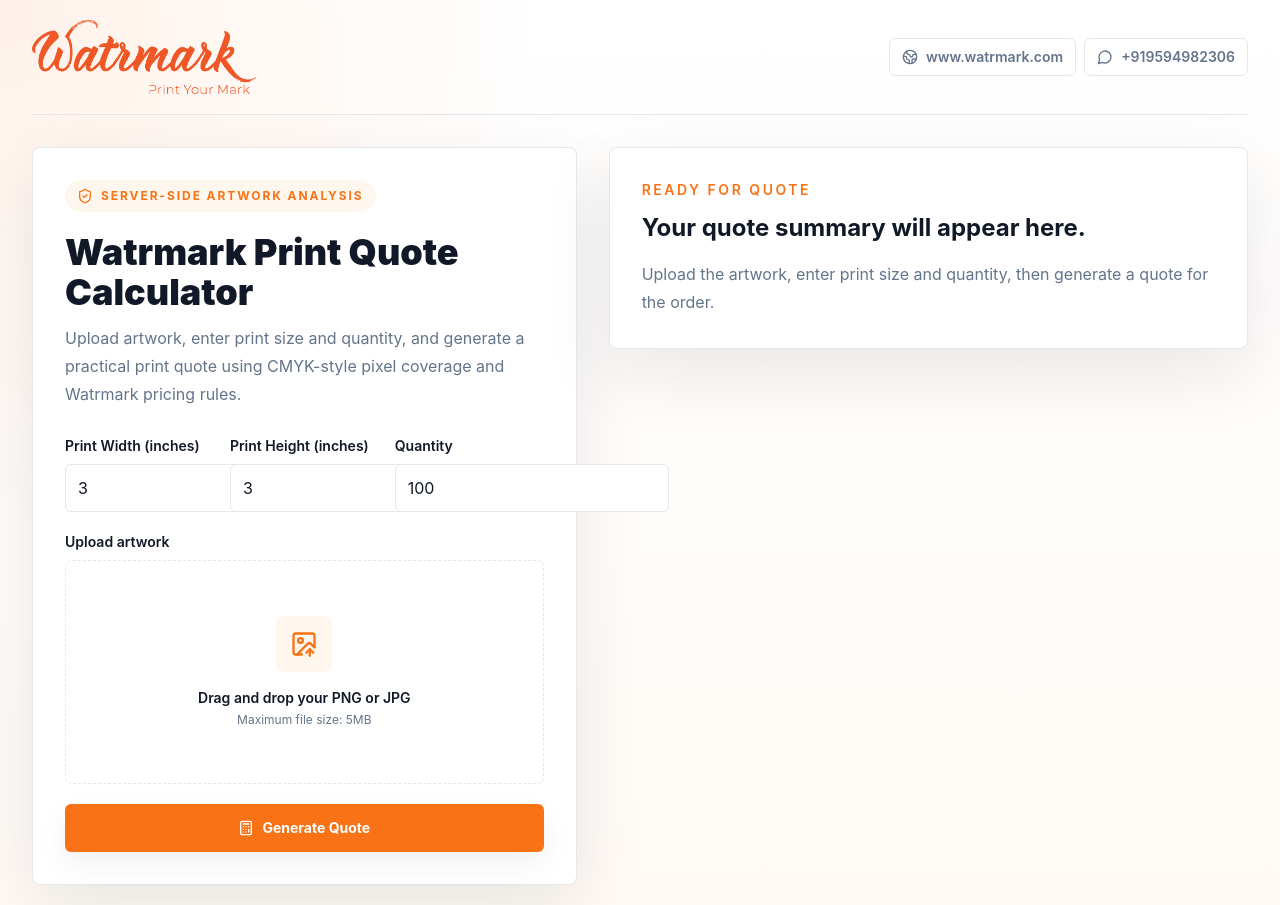
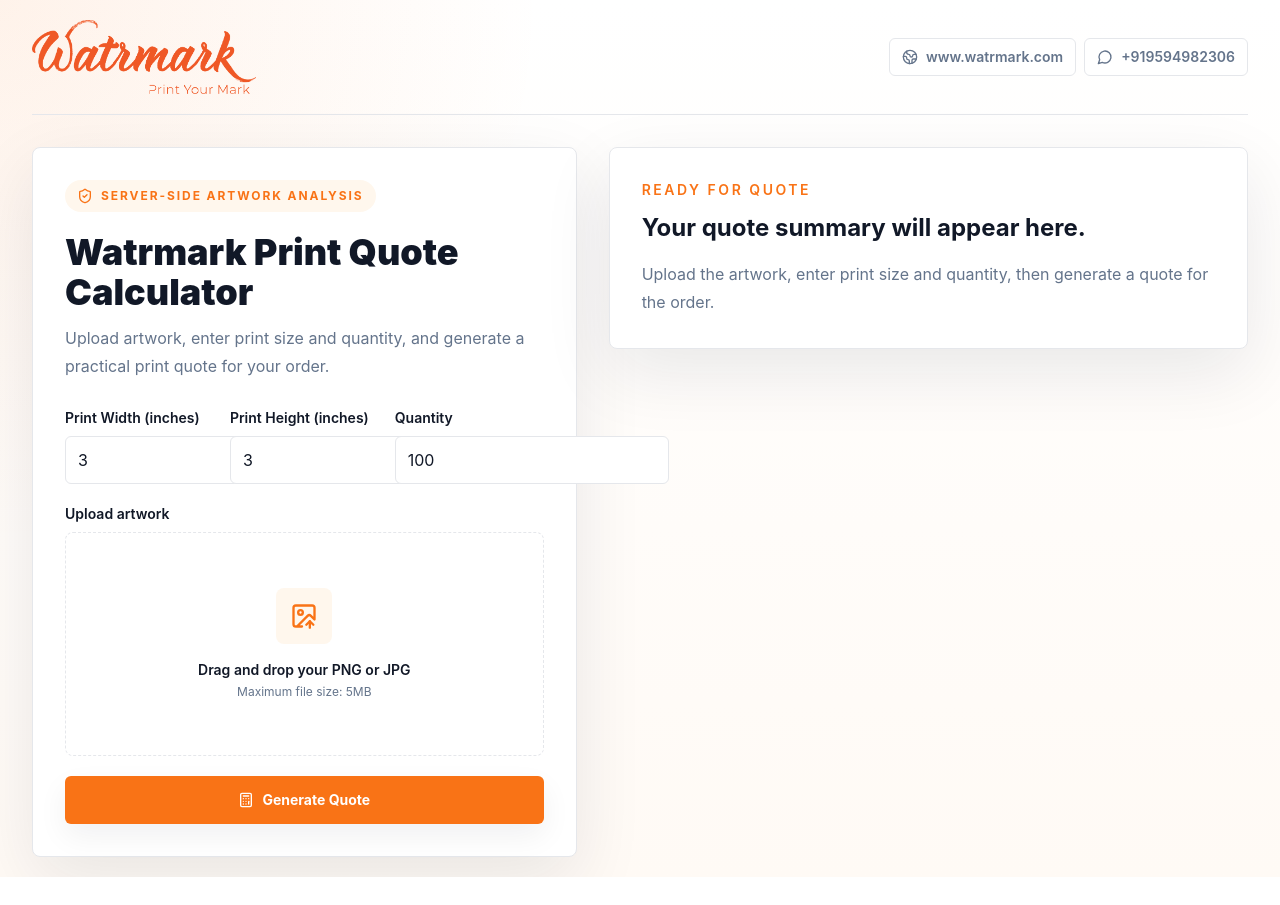
Before and after one commit to yogeshbehare/Watrmarkcalculator, a Next.js app: page / in a window 1280 px wide. After the commit the page ends 877 px from the top, so only its background shows below. Built offline with nearby package versions, Linux system fonts and the light colour scheme.

Commit message:
Add files via upload

```diff
--- a/app/page.tsx
+++ b/app/page.tsx
@@ -126,8 +126,7 @@
                 </h1>
                 <p className="mt-3 max-w-2xl text-base leading-7 text-brand-muted">
                   Upload artwork, enter print size and quantity, and generate a
-                  practical print quote using CMYK-style pixel coverage and Watrmark
-                  pricing rules.
+                  practical print quote for your order.
                 </p>
               </div>
 
```
